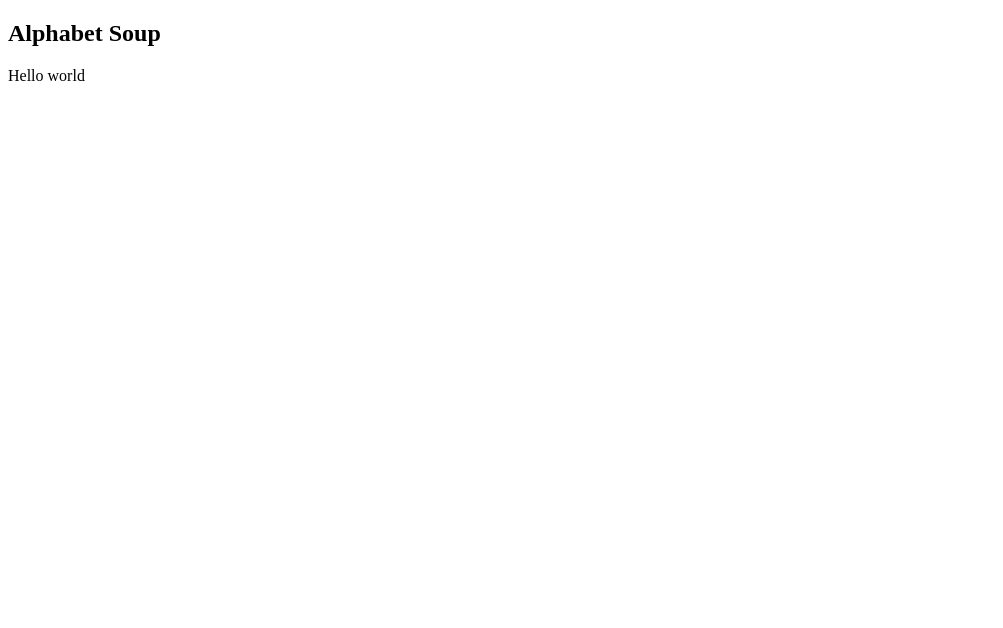
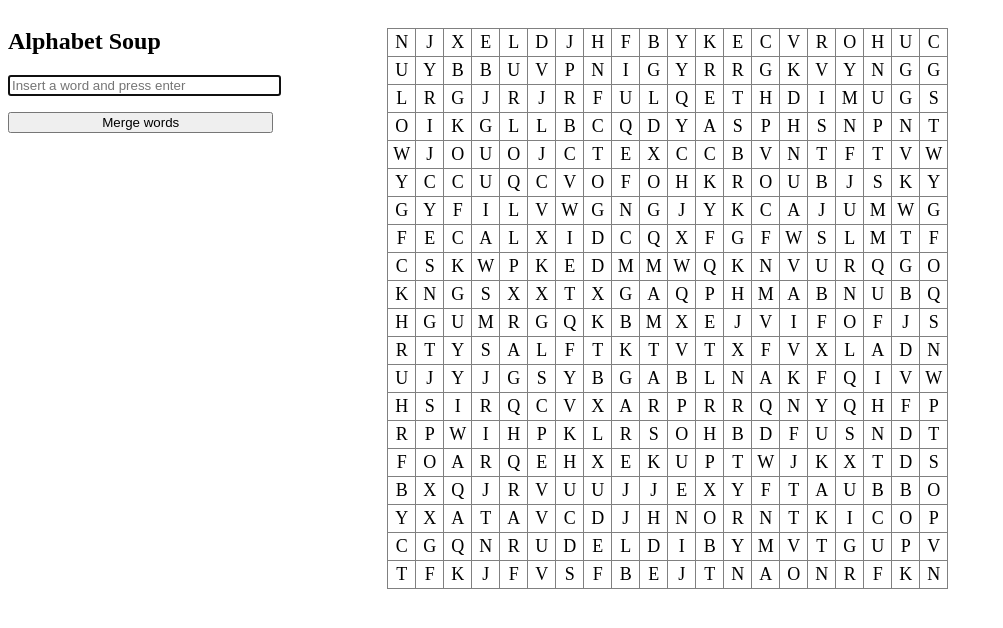
Before and after one commit to andresdotsh/alphabet-soup, a plain HTML site: page index.html in a window 1280 px wide. Shown: the whole page, without its empty margins (0-1003 px from the left). Drawn offline with Linux system fonts and the light colour scheme.

Commit message:
basic behavior

```diff
--- a/index.html
+++ b/index.html
@@ -3,11 +3,29 @@
   <head>
     <meta charset="utf-8">
     <title>Alphabet Soup</title>
+
+    <link rel="stylesheet" href="styles.css">
   </head>
   <body>
-    <h2>Alphabet Soup</h2>
 
-    <div id="hello"></div>
+    <div class="main">
+      <div class="input-screen">
+        <h2>Alphabet Soup</h2>
+        <div>
+          <input type="text" id="in-word" class="in-word" placeholder="Insert a word and press enter" maxlength="20">
+        </div>
+        <div>
+          <ul id="my-list" class="words-list"></ul>
+        </div>
+        <div>
+          <button id="merge-words" class="merge-words" type="button">Merge words</button>
+        </div>
+      </div>
+
+      <div class="output-screen">
+        <table id="my-table"></table>
+      </div>
+    </div>
 
     <script src="scripts.js"></script>
   </body>
--- a/scripts.js
+++ b/scripts.js
@@ -1,4 +1,40 @@
 (function (doc) {
-  const helloDiv = doc.getElementById('hello');
-  helloDiv.innerHTML = 'Hello world';
+  const soup = doc.getElementById('my-table');
+  const wordInput = doc.getElementById('in-word');
+  const wordsArr = [];
+  const num = 20;
+
+  function generateLetter() {
+    return String.fromCharCode(Math.floor(Math.random() * (90 - 65)) + 65);
+  }
+
+  function drawTable(table, size) {
+    for (let x = 0; x < size; x += 1) {
+      const row = table.insertRow(x);
+      for (let y = 0; y < size; y += 1) {
+        const cell = row.insertCell(y);
+        cell.innerHTML = generateLetter();
+      }
+    }
+  }
+
+  function addWord(list, word) {
+    const li = doc.createElement('li');
+    const text = doc.createTextNode(word);
+    li.appendChild(text);
+    list.appendChild(li);
+  }
+
+  wordInput.addEventListener('keypress', (e) => {
+    if (e.keyCode === 13) {
+      const word = wordInput.value.toUpperCase();
+      wordsArr.push(word);
+      addWord(doc.getElementById('my-list'), word);
+      wordInput.value = '';
+      wordInput.focus();
+    }
+  });
+
+  drawTable(soup, num);
+  wordInput.focus();
 })(document);
--- /dev/null
+++ b/styles.css
@@ -0,0 +1,31 @@
+table {
+  margin-top: 20px;
+  border-collapse: collapse;
+}
+
+table td {
+  font-size: 18px;
+  border: 1px solid gray;
+  height: 25px;
+  width: 25px;
+  text-align: center;
+  vertical-align: middle;
+}
+
+.input-screen {
+  width: 30%;
+  float: left;
+}
+
+.output-screen {
+  width: 70%;
+  float: right;
+}
+
+.words-list {
+  list-style-type: none;
+}
+
+.in-word, .merge-words {
+  width: 70%;
+}
```
